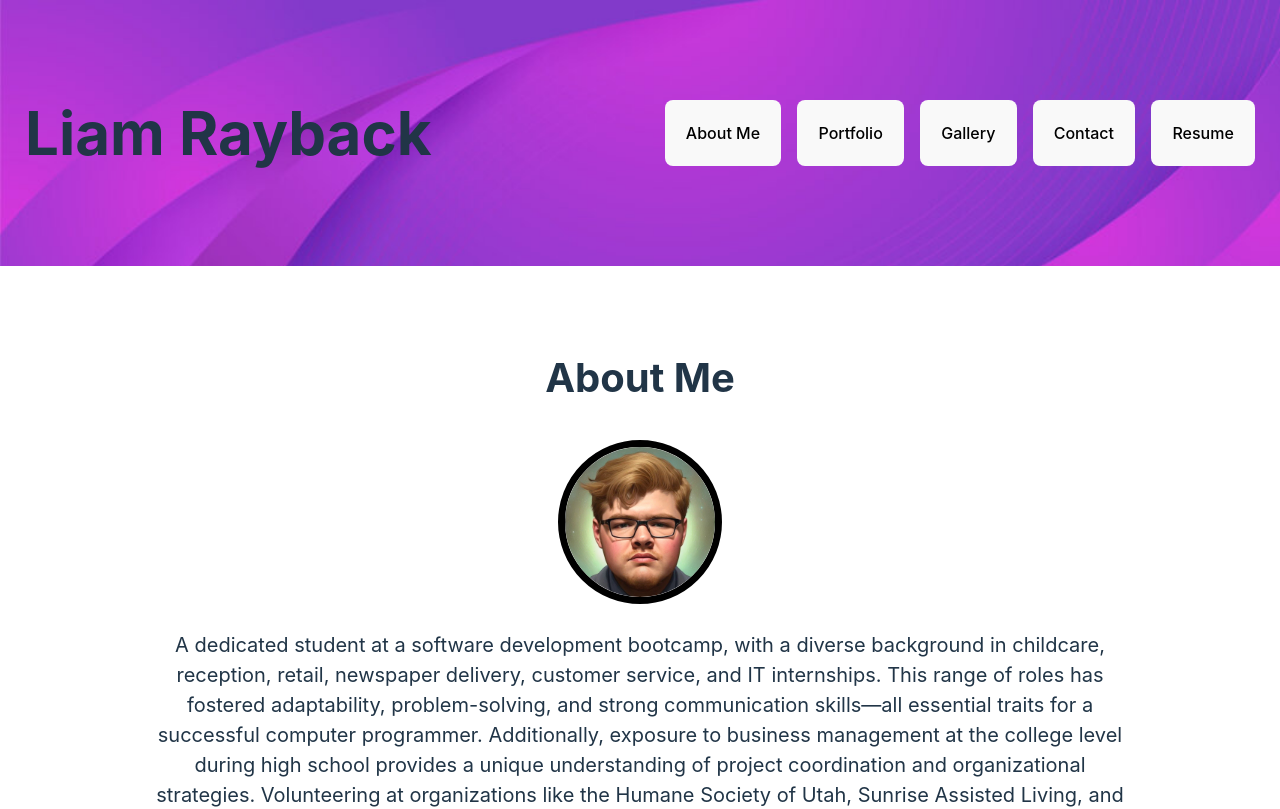
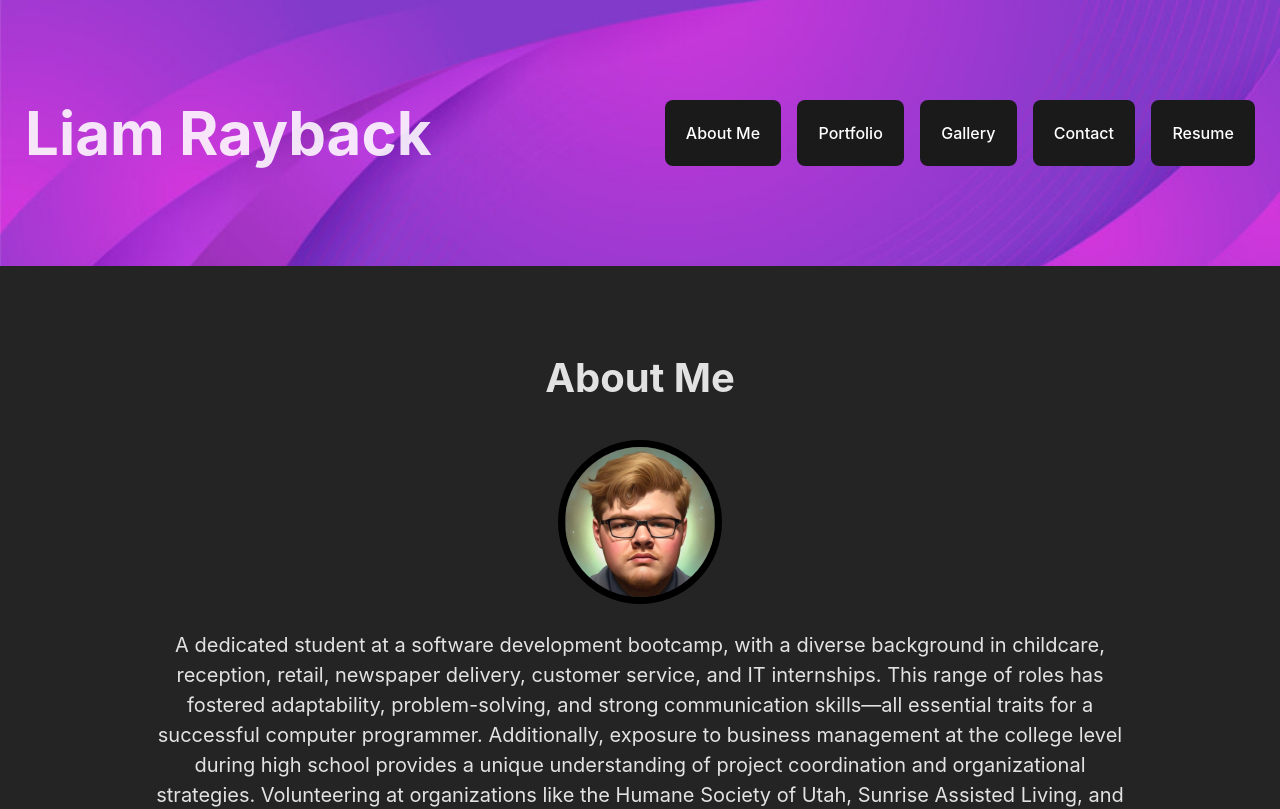
Before and after one commit to KatanaFinKoi/Portfolio, a React (Vite) app: page / in a window 1280 px wide. Shown: the top 809 px of the page. Built offline with nearby package versions, Linux system fonts and the light colour scheme.

Commit message:
removed light, dark scheme changes on css

```diff
--- a/src/index.css
+++ b/src/index.css
@@ -5,7 +5,7 @@
   margin: 0 auto;
   padding: 0;
 
-  color-scheme: light dark;
+  /* color-scheme: light dark; */
   color: rgba(255, 255, 255, 0.87);
   background-color: #242424;
 
@@ -95,6 +95,7 @@ button {
   font-size: 1em;
   font-weight: 500;
   font-family: inherit;
+  color: white;
   background-color: #1a1a1a;
   cursor: pointer;
   transition: border-color 0.25s;
@@ -248,7 +249,7 @@ button:focus-visible {
 
 
 
-@media (prefers-color-scheme: light) {
+/* @media (prefers-color-scheme: light) {
   :root {
     color: #213547;
     background-color: #ffffff;
@@ -259,4 +260,4 @@ button:focus-visible {
   button {
     background-color: #f9f9f9;
   }
-}
+} */
```
Also changed, not shown: 1 other file (tests, documents, lock files or other folders).
